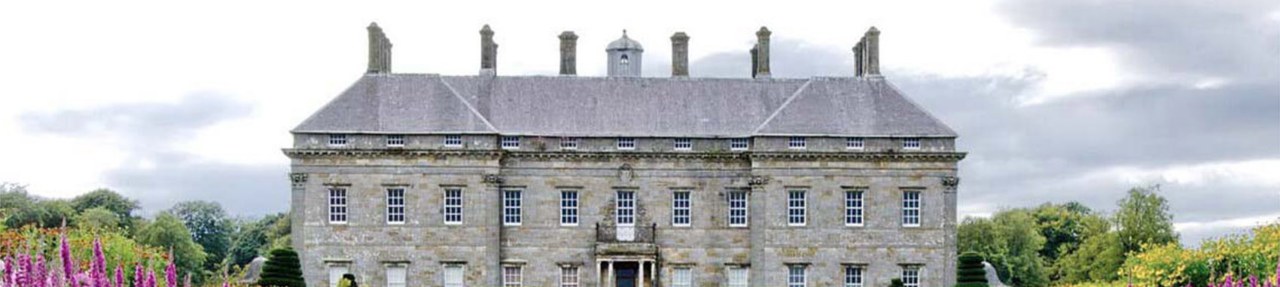
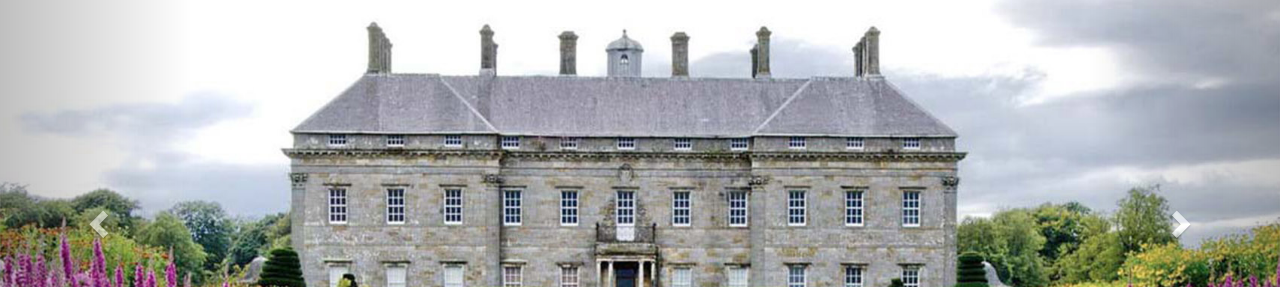
Before and after one commit to WissamQidso/Project-7, a plain HTML site: page index.html in a window 1280 px wide. Shown: the part 59-346 px from the top of the page. Drawn offline with nearby package versions, Linux system fonts and the light colour scheme.

Commit message:
Update index.html

```diff
--- a/index.html
+++ b/index.html
@@ -85,7 +85,12 @@
                   </div>
                </div>
            </div>
-
+           <a class="left carousel-control" href="#myslider" data-slide="prev">
+                <span class="glyphicon glyphicon-chevron-left"></span>
+           </a>
+           <a class="right carousel-control" href="#myslider" data-slide="next">
+                <span class="glyphicon glyphicon-chevron-right"></span>
+           </a>
         </div>
 
         <!-- START MODAL POPUP-->
```
